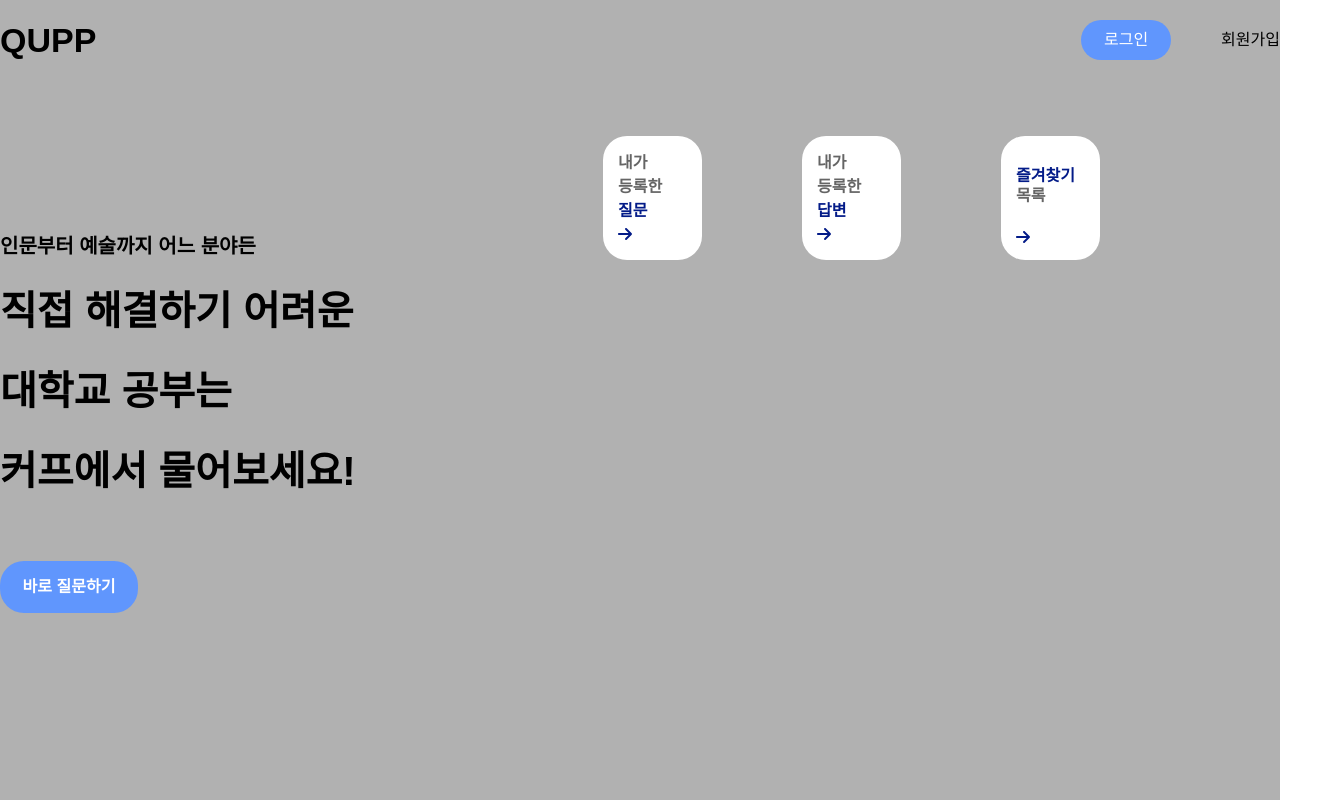
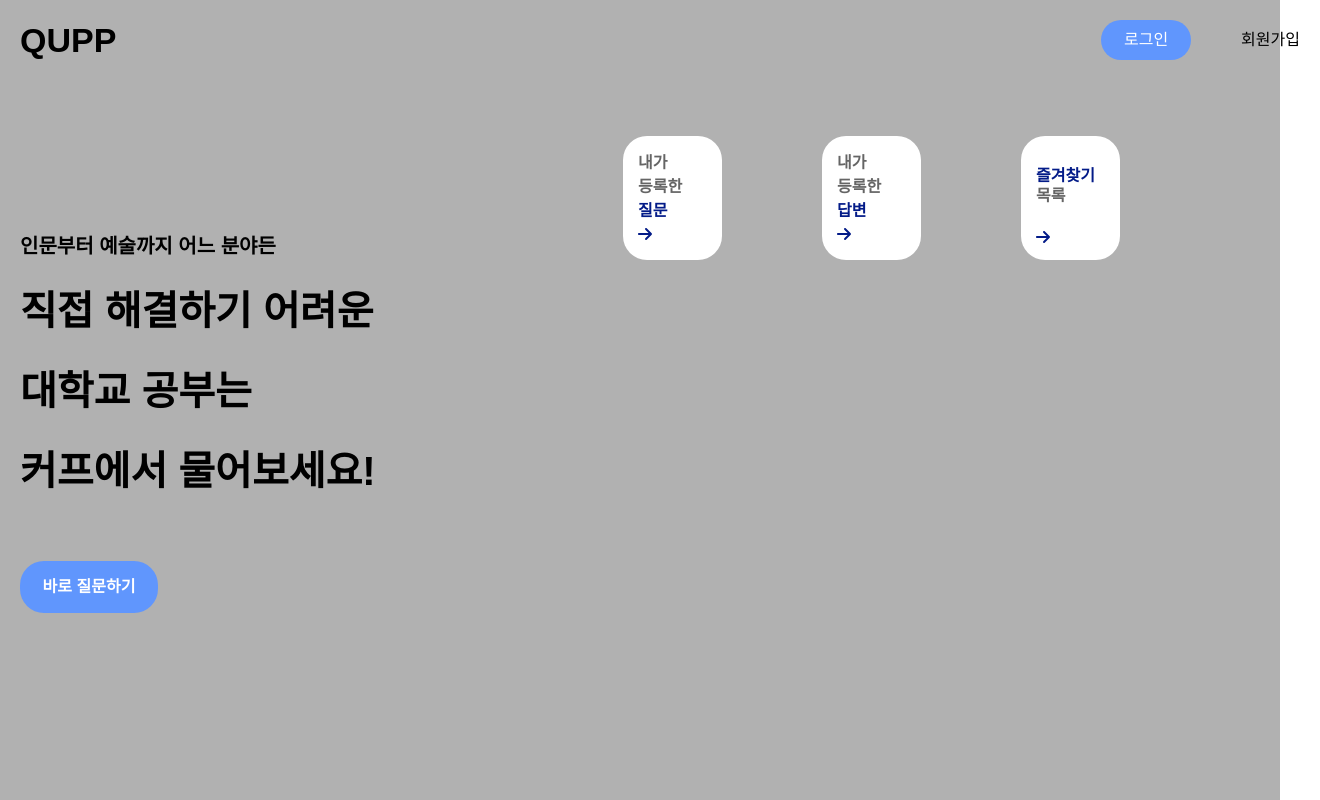
Before and after one commit to crewd/qupp-front, a Next.js app: page / in a window 1280 px wide. Shown: the whole page, 1320 px wide, since content can reach past the window. Built offline with nearby package versions, Linux system fonts and the light colour scheme.

Commit message:
design: layout width 변경, padding 추가

```diff
--- a/components/layout/layout.tsx
+++ b/components/layout/layout.tsx
@@ -3,7 +3,7 @@ import React from 'react';
 
 const Layout = ({ children }: { children: React.ReactNode }) => {
   return (
-    <div className="max-w-[1280px] m-auto">
+    <div className="w-[1320px] m-auto px-[20px]">
       <header className="flex justify-between items-center h-[80px]">
         <h2 className="font-bold text-xxl">QUPP</h2>
         <nav>
```
